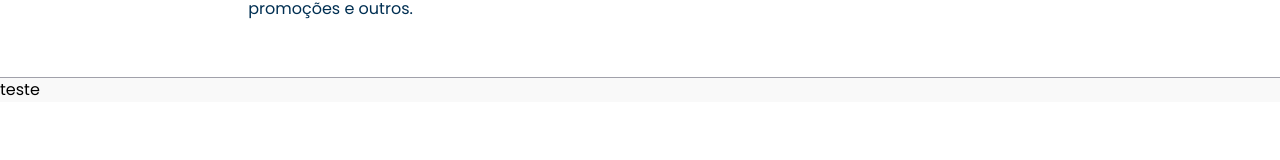
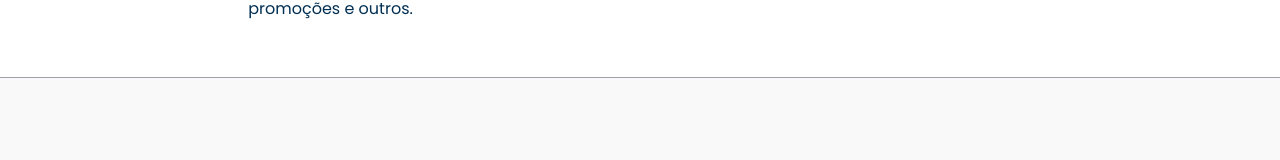
Before and after one commit to vitormarinheiro1/Books, a React (Vite) app: page / in a window 1280 px wide. Shown: the part 1796-1956 px from the top of the page. Before the commit the page ends 1898 px from the top, so only its background shows below. Built offline with nearby package versions, Linux system fonts and the light colour scheme.

Commit message:
fix: footer e hover botao news

```diff
--- a/src/components/Footer/index.tsx
+++ b/src/components/Footer/index.tsx
@@ -2,7 +2,7 @@ export function Footer() {
   return (
     <div>
       <div className="bg-zinc-400 w-full h-px" />
-      <div className="bg-[#F9F9F9]">teste</div>
+      <div className="bg-[#F9F9F9] text-[#858585] py-20 flex justify-center items-center">&copy;Todos os direitos reservados | Vitor Marinheiro</div>
     </div>
   );
 }
--- a/src/components/News/index.tsx
+++ b/src/components/News/index.tsx
@@ -12,7 +12,7 @@ export function News() {
           <br /> promoções e outros.
         </p>
       </div>
-      <button className="flex items-center gap-2 px-16 py-2 border border-gray-950 rounded-full">
+      <button className="flex items-center gap-2 px-16 py-2 border border-gray-950 rounded-full hover:bg-gray-200 ">
         <MdOutlineMail size={24} />
         Cadastre seu e-mail
       </button>
```
